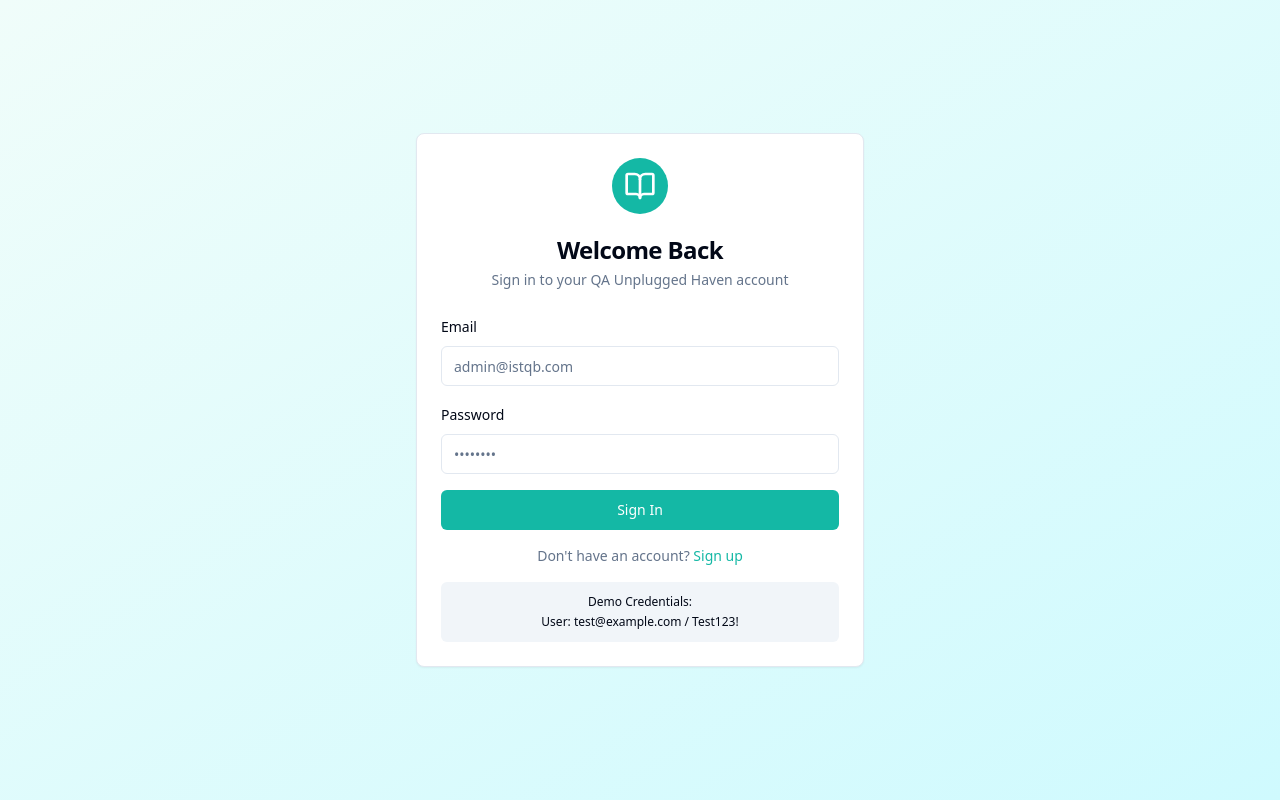
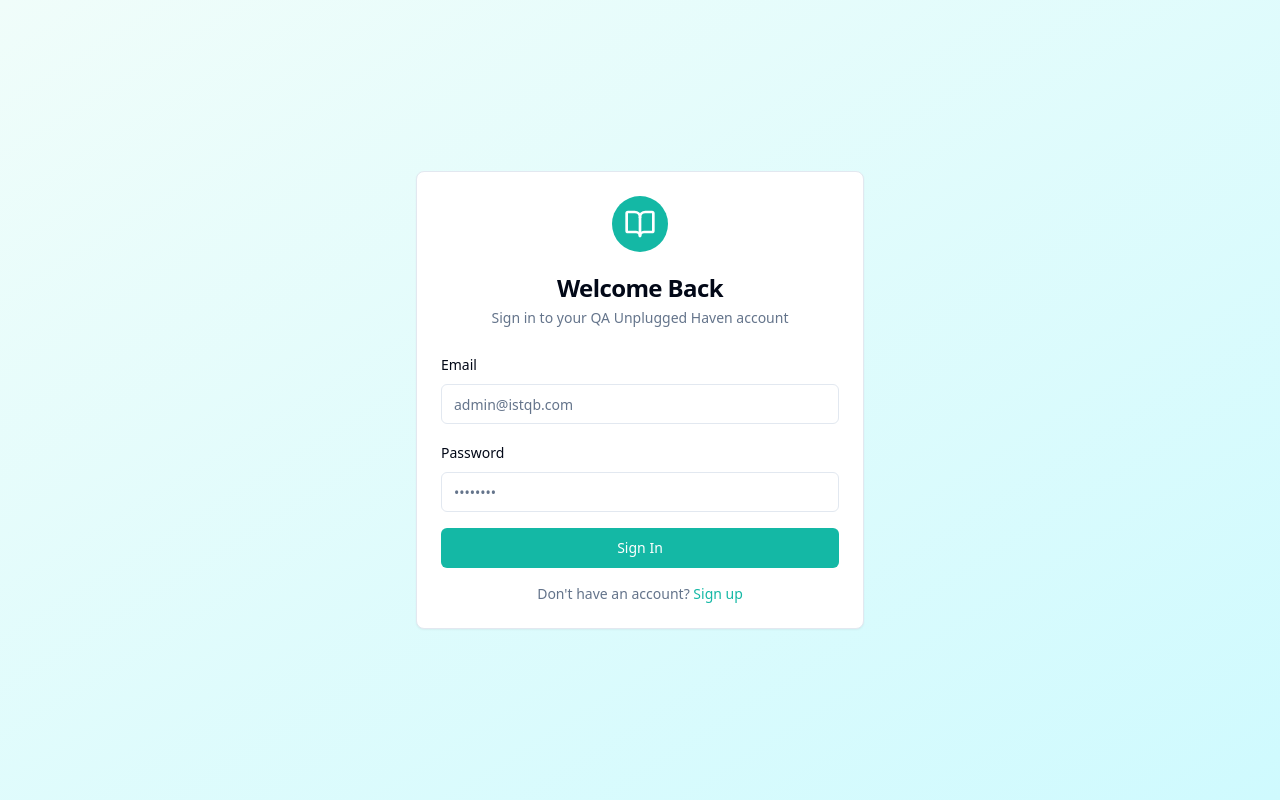
Before and after one commit to rhydwharn/qaarena, a React (Vite) app in the folder client/client/: page /login in a window 1280 px wide. Built offline with nearby package versions, Linux system fonts and the light colour scheme; no server answers.

Commit message:
removed demo credentials

```diff
--- a/client/client/src/pages/Login.jsx
+++ b/client/client/src/pages/Login.jsx
@@ -81,10 +81,10 @@ export default function Login() {
               Sign up
             </Link>
           </div>
-          <div className="mt-4 p-3 bg-muted rounded-md text-xs text-center">
+          {/* <div className="mt-4 p-3 bg-muted rounded-md text-xs text-center">
             <p className="font-medium mb-1">Demo Credentials:</p>
             <p>User: test@example.com / Test123!</p>
-          </div>
+          </div> */}
         </CardContent>
       </Card>
     </div>
```
